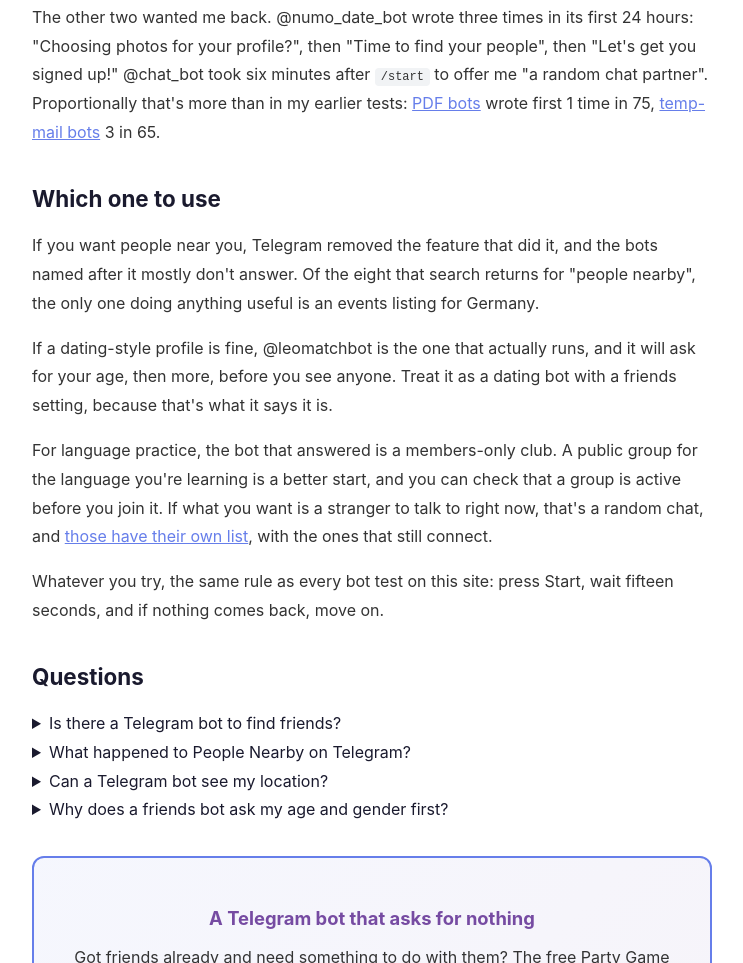
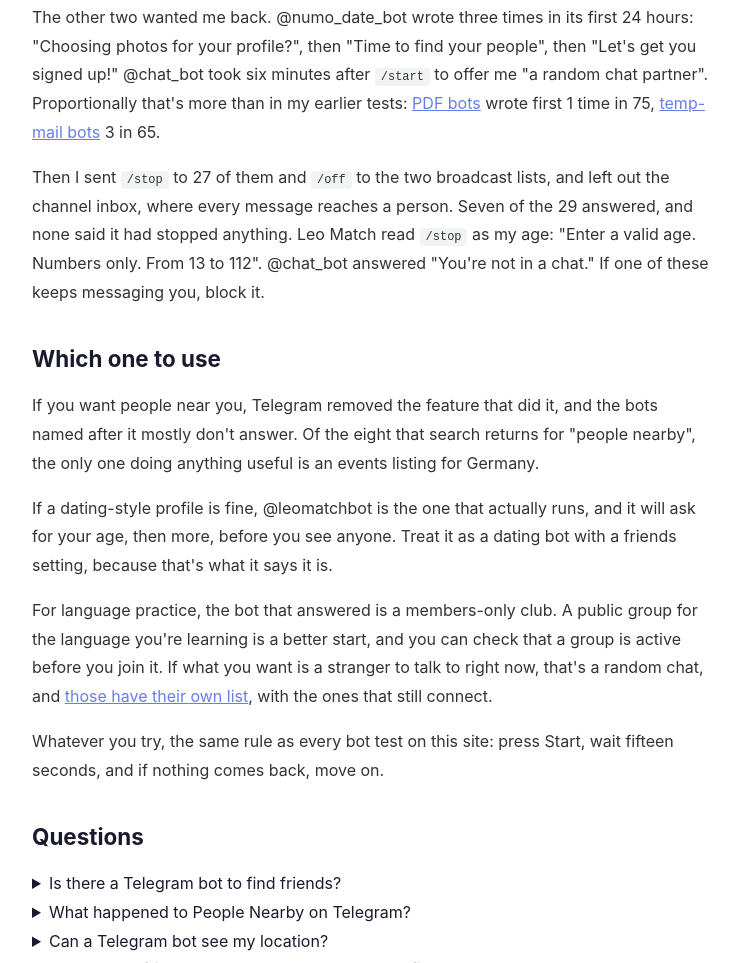
Before and after one commit to charlie-morrison/charlie-morrison.github.io, a plain HTML site: page blog/telegram-bots-for-making-friends-2026/index.html in a window 1280 px wide. Shown: the part 6507-7470 px from the top of the page, without its empty margins (268-1011 px from the left). Drawn offline with Linux system fonts and the light colour scheme.

Commit message:
friends post: /stop result (29 sent, 7 answered, none confirmed; Leo Match read /stop as an age)

```diff
--- a/blog/telegram-bots-for-making-friends-2026/index.html
+++ b/blog/telegram-bots-for-making-friends-2026/index.html
@@ -174,6 +174,8 @@ footer{background:#1a1a2e;color:#999;text-align:center;padding:30px 20px;margin-
 
 <p>The other two wanted me back. @numo_date_bot wrote three times in its first 24 hours: "Choosing photos for your profile?", then "Time to find your people", then "Let's get you signed up!" @chat_bot took six minutes after <code>/start</code> to offer me "a random chat partner". Proportionally that's more than in my earlier tests: <a href="/blog/telegram-pdf-bots-2026/">PDF bots</a> wrote first 1 time in 75, <a href="/blog/telegram-temp-mail-bots-2026/">temp-mail bots</a> 3 in 65.</p>
 
+<p>Then I sent <code>/stop</code> to 27 of them and <code>/off</code> to the two broadcast lists, and left out the channel inbox, where every message reaches a person. Seven of the 29 answered, and none said it had stopped anything. Leo Match read <code>/stop</code> as my age: "Enter a valid age. Numbers only. From 13 to 112". @chat_bot answered "You're not in a chat." If one of these keeps messaging you, block it.</p>
+
 <h2>Which one to use</h2>
 
 <p>If you want people near you, Telegram removed the feature that did it, and the bots named after it mostly don't answer. Of the eight that search returns for "people nearby", the only one doing anything useful is an events listing for Germany.</p>
```
